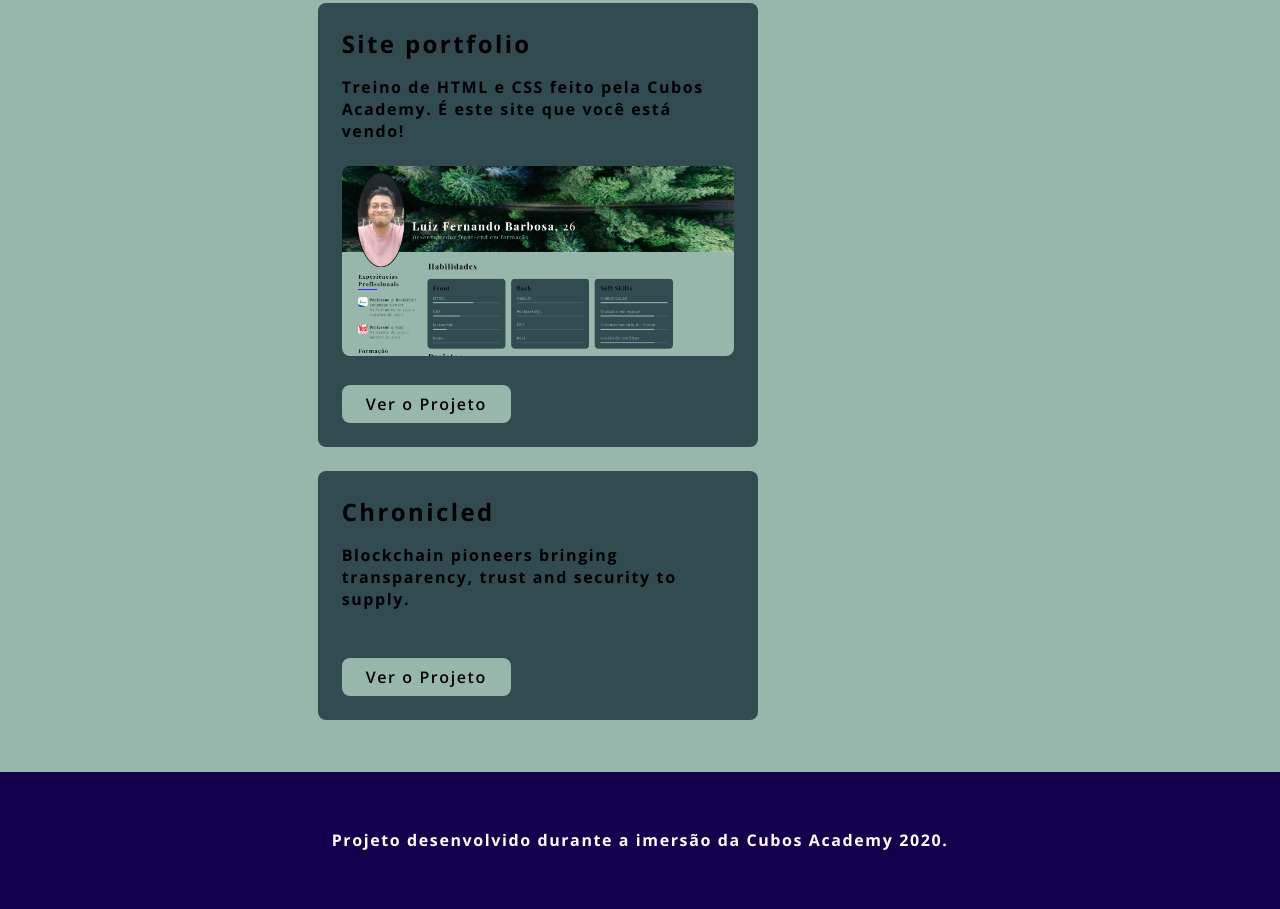
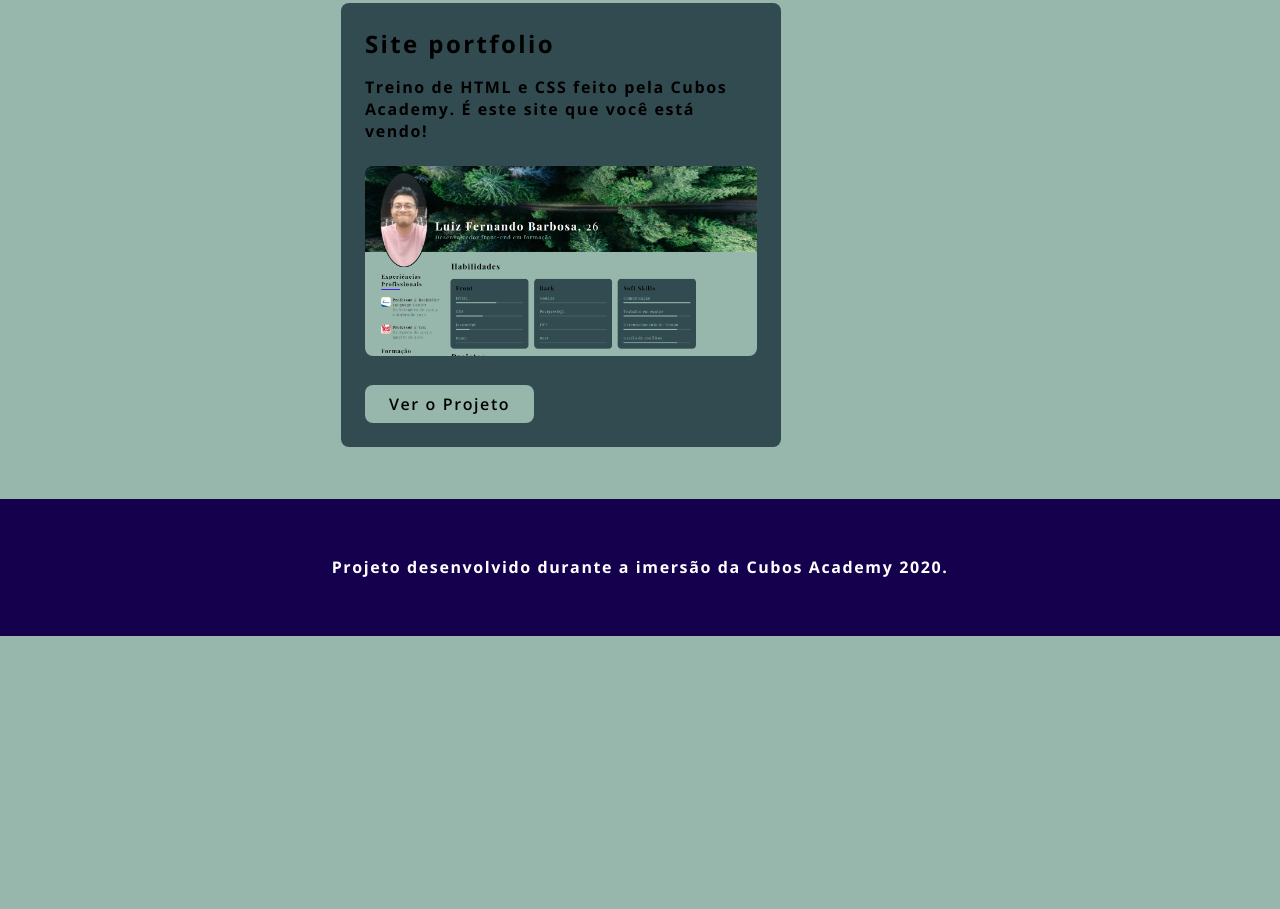
Before and after one commit to luizfbarbosa12/ImersaoCubosAcademy, a plain HTML site: page index.html in a window 1280 px wide. Shown: the part 1802-2711 px from the top of the page. After the commit the page ends 2438 px from the top, so only its background shows below. Drawn offline with nearby package versions, Linux system fonts and the light colour scheme.

Commit message:
modificação em PROJETOS

```diff
--- a/index.html
+++ b/index.html
@@ -246,15 +246,7 @@
               src="./img/portfolio.png"
               alt=""
             />
-            <a href="https://google.com"> Ver o Projeto</a>
-          </div>
-          <div class="projeto">
-            <h3>Chronicled</h3>
-            <p>
-              Blockchain pioneers bringing transparency, trust and security to
-              supply.
-            </p>
-            <a href="https://google.com"> Ver o Projeto</a>
+            <a href="https://github.com/luizfbarbosa12/ImersaoCubosAcademy"> Ver o Projeto</a>
           </div>
         </div>
       </div>
```
